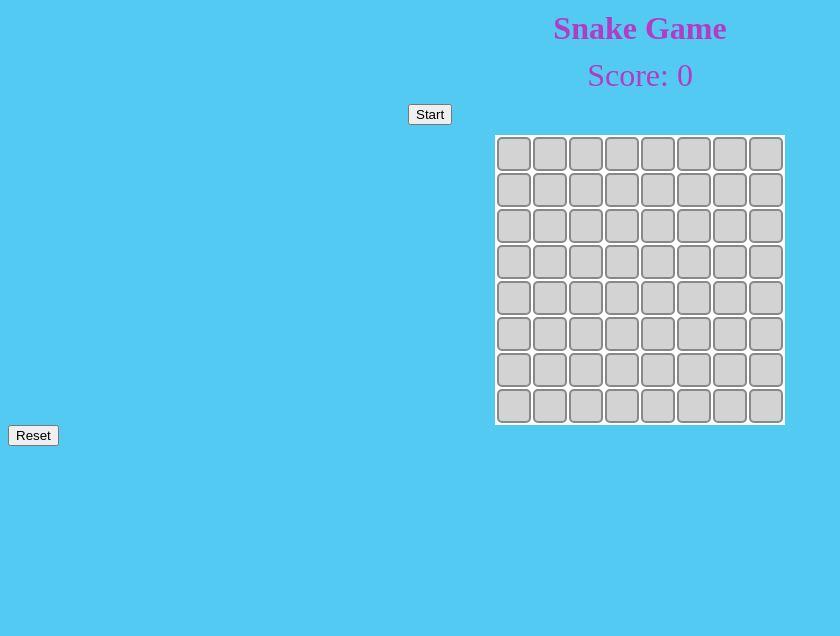
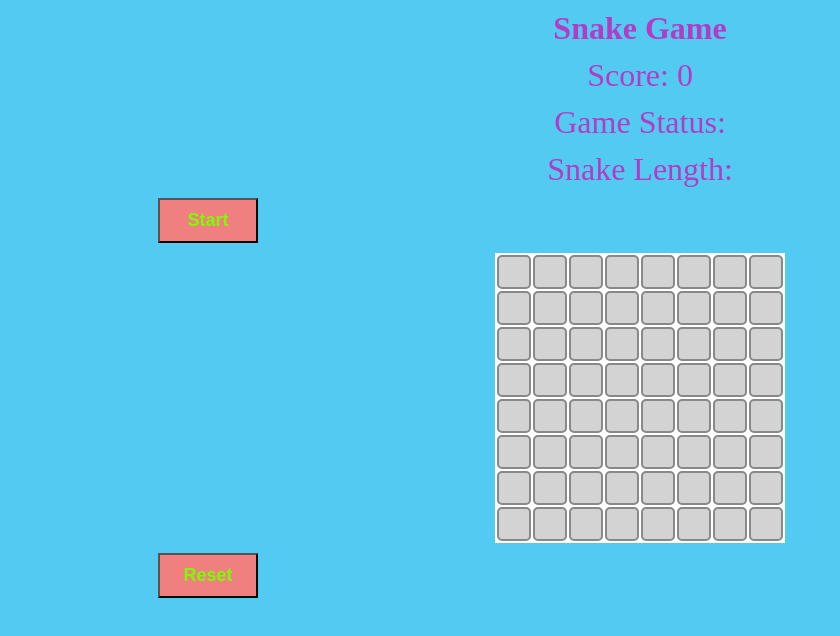
Before and after one commit to SravanthiN4/snakegame, a plain HTML site: page index.html in a window 1280 px wide. Shown: the whole page, without its empty margins (0-840 px from the left). Drawn offline with Linux system fonts and the light colour scheme.

Commit message:
css, html, js file changes

```diff
--- a/apptest.js
+++ b/apptest.js
@@ -83,13 +83,13 @@ function startTimer() {
 	timer = setInterval(function() {
 		move();
 		tick();
-	}, 1000);
+	}, 2000);
 }
 
 
 function move() {
 	let nextHead = [snake[0][x], snake[0][y]];
-	console.log(nextHead);
+
 	if(!snake[snake.length-1]) {
 	board.rows[snake[0][y]].cells[snake[0][x]].style.backgroundColor = 'blue';
 	}
--- a/index.html
+++ b/index.html
@@ -16,12 +16,14 @@
 
     <p id="score">Score: 0</p>
 
+    <p id = "message">Game Status:</p>
+    <p id = "snakelength">Snake Length:</p>
+
     <button id="start">Start</button>
 
     <table id="board" class="board"></table>
     <button id = "reset">Reset</button>
-    <p id = "message"></p>
-    <p id = "snakelength"></p>
+
 </body>
 
 </html>
--- a/style.css
+++ b/style.css
@@ -1,11 +1,9 @@
-/* body {
-    margin: 0;
-    background-color: #ccc;
-} */
+body{
+    background-color: rgb(83, 202, 241);
+    color:rgb(180, 60, 196);
+}
 
-
-
-#header,#score{
+#header,#score,#message,#snakelength{
     display: flex;
     justify-content: center;
     align-items: center;
@@ -18,14 +16,31 @@
     display: flex;
     justify-content: center;
     align-items: center;
-    margin-left: 400px;
+    margin-left: 150px;
     margin-bottom: 10px;
+    width: 100px;
+    background-color: lightcoral;
+    padding:10px;
+    font-size: large;
+    font-weight: bold;
+    color: lawngreen;
 }
 
-body{
-    background-color: rgb(83, 202, 241);
-    color:rgb(180, 60, 196);
+#reset{
+    display: flex;
+    justify-content: center;
+    align-items: center;
+    margin-left: 150px;
+    margin-top: 10px;
+    width: 100px;
+    background-color: lightcoral;
+    padding:10px;
+    font-size: large;
+    font-weight: bold;
+    color:lawngreen
 }
+
+
 td
 {
 	width: 30px;
```
